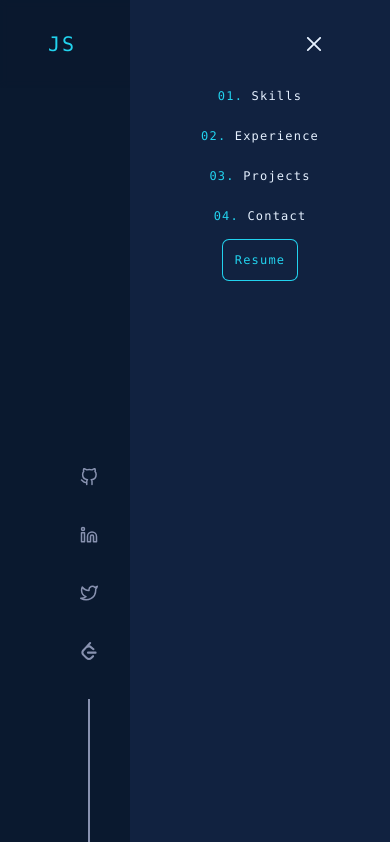
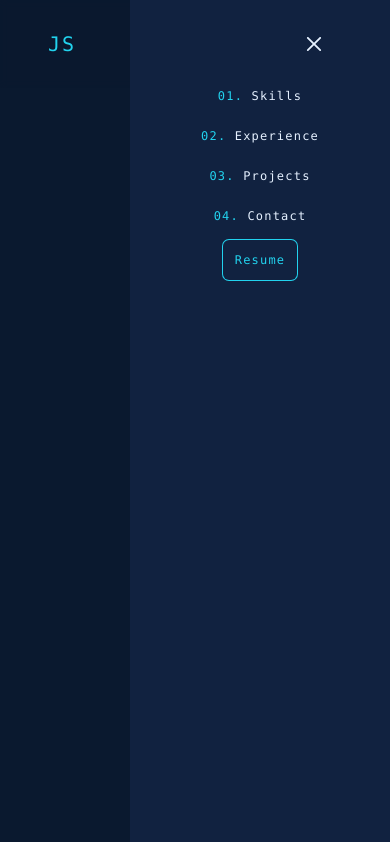
Before and after one commit to jassi-singh/me, a React (Create React App) app: page / in a window 390 px wide. Shown: the top 842 px of the page. Built offline with nearby package versions, Linux system fonts and the light colour scheme.

Commit message:
added responsiveness to Fixed

```diff
--- a/src/components/Fixed.tsx
+++ b/src/components/Fixed.tsx
@@ -9,18 +9,16 @@ export interface FixedProps {
 const Fixed = (props: FixedProps) => {
   const [show, setShow] = React.useState(false);
   React.useEffect(() => {
-    setTimeout(() => {
-      setShow(true);
-    }, 1000);
-  });
+    setShow(true);
+  }, []);
   return (
     <div
       className={clsx(
-        "transition duration-400 delay-300 fixed bottom-0 px-20 flex flex-col items-center gap-10 opacity-0",
+        "hidden lg:flex transition-all ease-out duration-1000 delay-1000 fixed bottom-0 lg:px-10 xl:px-20 flex-col items-center gap-10",
         {
           "left-0": props.position === "left",
           "right-0": props.position === "right",
-          "opacity-100": show,
+          "translate-y-full": !show,
         }
       )}
     >
```
